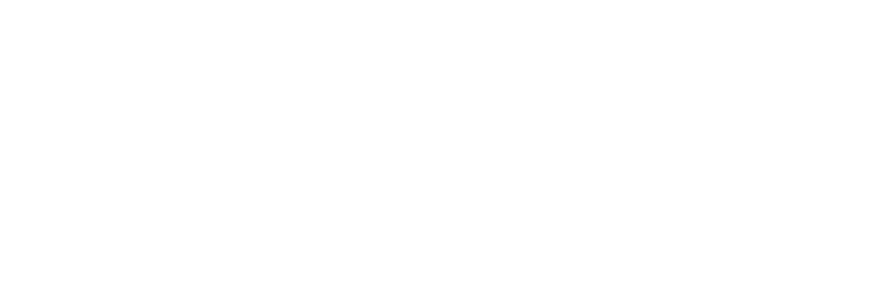
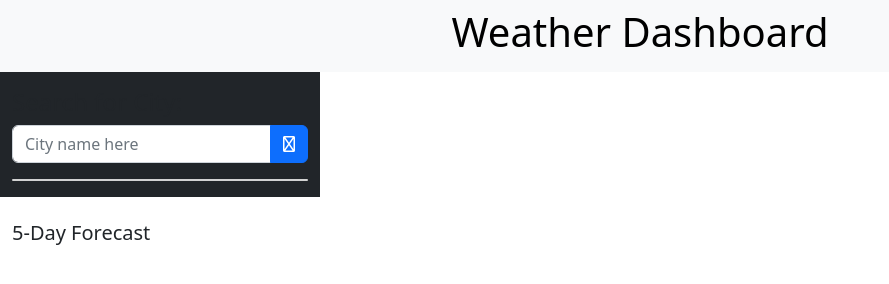
Before and after one commit to RunninFridge/weather_dashboard, a plain HTML site: page index.html in a window 1280 px wide. Shown: the whole page, without its empty margins (0-889 px from the left). Drawn offline with nearby package versions, Linux system fonts and the light colour scheme.

Commit message:
html layout/subject to change

```diff
--- a/index.html
+++ b/index.html
@@ -5,8 +5,44 @@
     <meta http-equiv="X-UA-Compatible" content="IE=edge">
     <meta name="viewport" content="width=device-width, initial-scale=1.0">
     <title>Document</title>
+    <link href="https://cdn.jsdelivr.net/npm/bootstrap@5.2.2/dist/css/bootstrap.min.css" rel="stylesheet" integrity="sha384-Zenh87qX5JnK2Jl0vWa8Ck2rdkQ2Bzep5IDxbcnCeuOxjzrPF/et3URy9Bv1WTRi" crossorigin="anonymous">
+    <link rel="stylesheet" href="./assets/style.css">
+    <title>Weather Dashboard</title>
 </head>
 <body>
+    <div class="bg-light pt-2 pb-2">
+        <div class="container">
+            <h1 class="text-center text-black">Weather Dashboard</h1>
+        </div>
+    </div>
+    <div class="container-fluid">
+        <div class="row">
+            <div class="col-lg-3 bg-dark pt-3 pb-3">
+                <h4>Search for City:</h4>
+                <div class="input-group mb-3">
+                    <input id="searchName" type="test" class="form-control input-group-append" placeholder="City name here">
+                    <button id="searchButton button-addon2" class="btn btn-primary" type="button"><i class="far fa-search"></i></button>
+                </div>
+                <div class="card">
+                    <ul class="list-group list-group-flush list"></ul>
+                </div>
+            </div>
+            <div class="col-lg-9">
+                <div id="currentCity" class="mt-4">
 
+                </div>
+            </div>
+        </div>
+        <div class="mt-4 col-md-12">
+            <h5 class="forcast5Days mt-3 hide">5-Day Forecast</h5>
+            <div class="forecast row"></div>
+        </div>
+    </div>
 </body>
+<script src="https://kit.fontawesome.com/ca89a4b9f5.js" crossorigin="anonymous"></script>
+<script src="https://cdn.jsdelivr.net/npm/bootstrap@5.2.2/dist/js/bootstrap.bundle.min.js" integrity="sha384-OERcA2EqjJCMA+/3y+gxIOqMEjwtxJY7qPCqsdltbNJuaOe923+mo//f6V8Qbsw3" crossorigin="anonymous"></script>
+<script src="https://cdn.jsdelivr.net/npm/@popperjs/core@2.11.6/dist/umd/popper.min.js" integrity="sha384-oBqDVmMz9ATKxIep9tiCxS/Z9fNfEXiDAYTujMAeBAsjFuCZSmKbSSUnQlmh/jp3" crossorigin="anonymous"></script>
+<script src="https://cdn.jsdelivr.net/npm/bootstrap@5.2.2/dist/js/bootstrap.min.js" integrity="sha384-IDwe1+LCz02ROU9k972gdyvl+AESN10+x7tBKgc9I5HFtuNz0wWnPclzo6p9vxnk" crossorigin="anonymous"></script>
+<script src="https://cdnjs.cloudflare.com/ajax/libs/jquery/3.6.1/jquery.min.js"></script>
+<script src="./assets/script.js"></script>
 </html>
```
